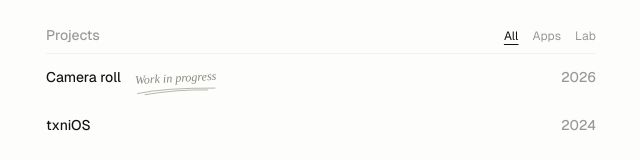
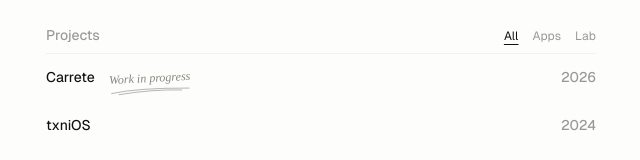
Before and after one commit to txnioh/inicio, a React (Vite) app: page / in a window 1280 px wide. Shown: the part 414-574 px from the top of the page, without its empty margins (319-959 px from the left). Built offline with nearby package versions, Linux system fonts and the light colour scheme.

Commit message:
Rename Camera roll to Carrete and remove focus outlines

```diff
--- a/src/app/carrete/Carrete.tsx
+++ b/src/app/carrete/Carrete.tsx
@@ -85,7 +85,7 @@ export default function Carrete() {
   useEffect(() => {
     const title = document.title;
     const lang = document.documentElement.lang;
-    document.title = 'Camera roll · txnio';
+    document.title = 'Carrete · txnio';
     document.documentElement.lang = 'en';
     return () => { document.title = title; document.documentElement.lang = lang; };
   }, []);
@@ -154,10 +154,10 @@ export default function Carrete() {
   return <main className={`carrete-page${entered ? ' has-entered' : ''}${selected ? ' has-viewer' : ''}`} tabIndex={-1} data-quality={quality.resolved}>
     <header className="carrete-header">
       {entered && <div className="carrete-heading">
-        <h1 className="carrete-title">Camera roll</h1>
+        <h1 className="carrete-title">Carrete</h1>
         <span className="carrete-count">{String(loaded.length).padStart(2, '0')}</span>
       </div>}
-      <nav className="carrete-header-actions" aria-label="Camera roll">
+      <nav className="carrete-header-actions" aria-label="Carrete">
         <QualitySelector quality={quality} />
         {canConfigure && <button className="minimal-basic-link carrete-text-button" popoverTarget="carrete-settings" aria-haspopup="dialog">Settings</button>}
         <a className="minimal-basic-link" href="/">Back home</a>
@@ -175,7 +175,7 @@ export default function Carrete() {
       <button className="carrete-intro-trigger" aria-label="Open camera roll" aria-describedby="carrete-entry-hint"
         disabled={!settled || !loaded.length} onClick={() => setEntered(true)} />
       <div className="carrete-intro-center">
-        <h1>Camera roll</h1>
+        <h1>Carrete</h1>
         <p id="carrete-entry-hint" className="carrete-entry-hint">
           {!settled ? 'Loading…' : loaded.length > 0 ? 'Tap to explore' : 'No items available'}
         </p>
--- a/src/app/carrete/MediaViewer.tsx
+++ b/src/app/carrete/MediaViewer.tsx
@@ -252,7 +252,7 @@ export default function MediaViewer({ media, index, initialSource: openingSource
       if (event.key === 'ArrowRight') { event.preventDefault(); move(1); }
     }}>
     <header className="carrete-header">
-      <div className="carrete-heading"><span>Camera roll</span><span className="carrete-count">{String(media.length).padStart(2, '0')}</span><QualitySelector quality={quality} /></div>
+      <div className="carrete-heading"><span>Carrete</span><span className="carrete-count">{String(media.length).padStart(2, '0')}</span><QualitySelector quality={quality} /></div>
       <button className="minimal-basic-link carrete-text-button" onClick={close} autoFocus>Back</button>
     </header>
     {item.type === 'video' && <div className="carrete-viewer-modes" role="group" aria-label="Video view">
--- a/src/app/carrete/carrete.css
+++ b/src/app/carrete/carrete.css
@@ -289,3 +289,9 @@
   .carrete-tile, .carrete-viewer .carrete-header, .carrete-viewer-footer { transition: none; }
   .carrete-tile-content { animation: none; }
 }
+
+.carrete-page :is(a, button, input, select, textarea, summary, [tabindex]):focus-visible,
+.carrete-viewer :is(a, button, input, select, textarea, summary, [tabindex]):focus-visible {
+  outline: none;
+  box-shadow: none;
+}
--- a/src/app/globals.css
+++ b/src/app/globals.css
@@ -1854,6 +1854,11 @@ html[data-page-transition]::view-transition-new(root) { animation: page-fade-in
 .project-filters button { padding: 0; border: 0; background: none; color: #999; font: inherit; font-size: 12px; cursor: pointer; }
 .project-filters button[aria-pressed='true'] { color: #111; text-decoration: underline; text-underline-offset: 4px; }
 .project-filters button:focus-visible { outline: 1px solid; outline-offset: 4px; }
+
+.minimal-homepage :is(a, button, input, select, textarea, summary, [tabindex]):focus-visible {
+  outline: none;
+  box-shadow: none;
+}
 .project-name { display: flex; align-items: baseline; gap: 14px; min-width: 0; }
 .project-wip { position: relative; color: #89877d; font: italic 12px 'Bradley Hand', 'Segoe Print', cursive; white-space: nowrap; transform: rotate(-3deg); }
 .project-wip svg { position: absolute; width: 100%; height: 9px; top: 100%; left: 0; fill: none; stroke: currentColor; stroke-width: .8; }
--- a/src/app/projects.ts
+++ b/src/app/projects.ts
@@ -1,5 +1,5 @@
 export const projects = [
-  { title: 'Camera roll', group: 'lab', date: '2026', href: '/carrete' },
+  { title: 'Carrete', group: 'lab', date: '2026', href: '/carrete' },
   { title: 'txniOS', group: 'apps', date: '2024', href: 'https://os.txnio.com' },
   { title: 'Tresdé', group: 'apps', date: '2026', href: 'https://tresde.txnio.com' },
   { title: 'VGPU Lab', group: 'lab', date: '2026', href: 'https://vgpulab.txnio.com' },
```
